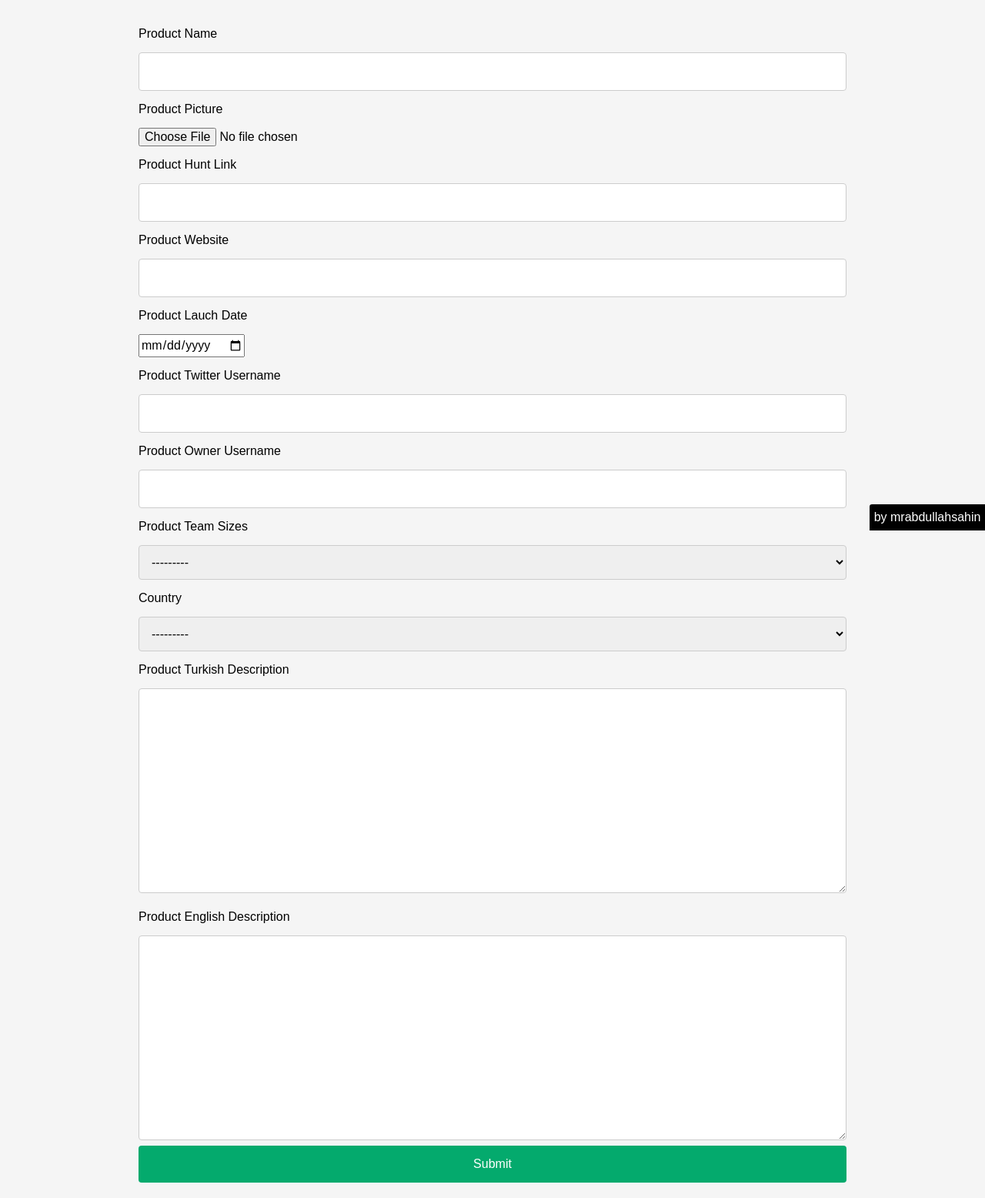
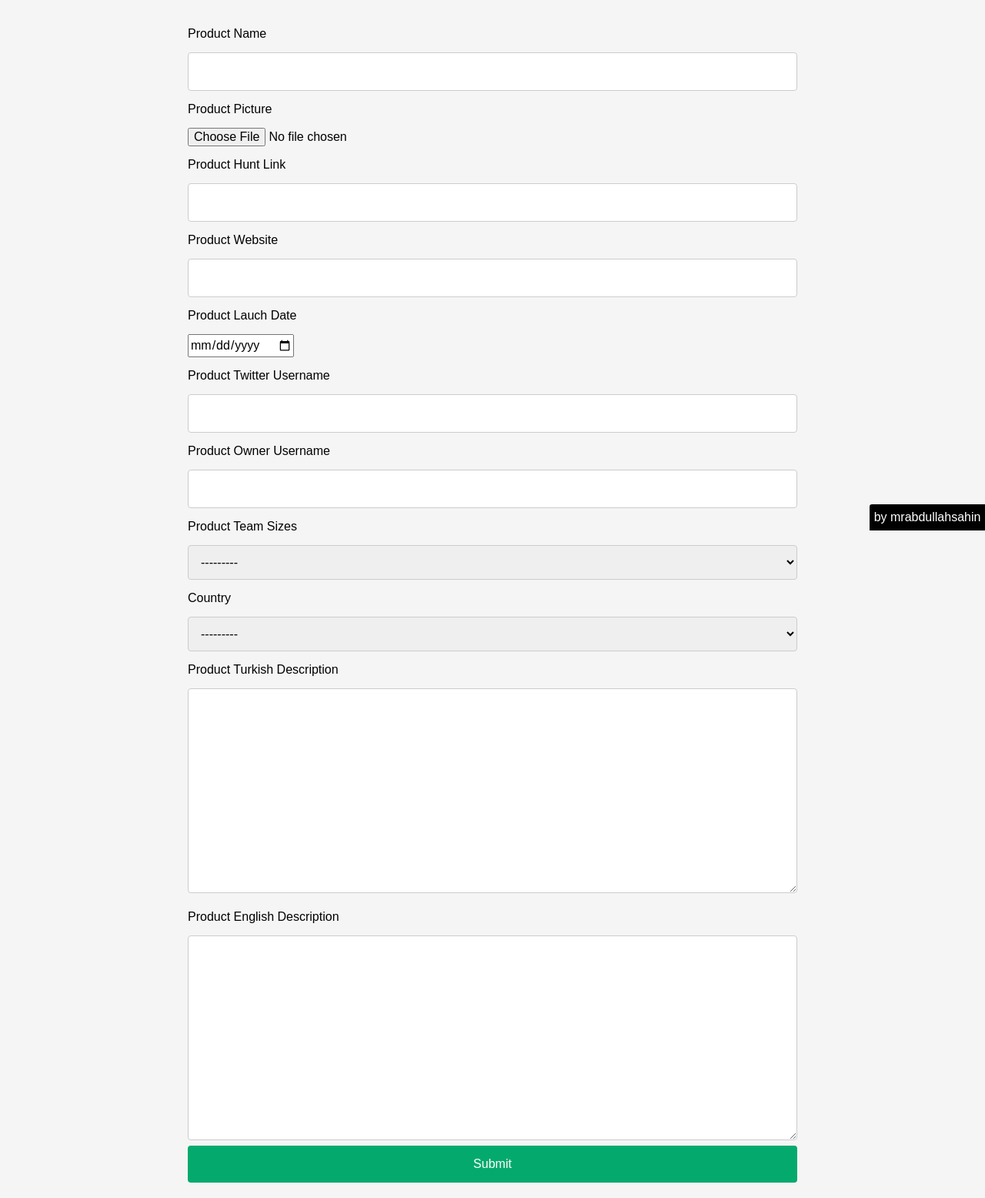
Before and after one commit to mrabdullahsahin/producthuntturkey.com, a Django app: page /en/add-your-startup in a window 1280 px wide. Shown: the part 111-1667 px from the top of the page at 77% size. Run offline with Django 4.2, Linux system fonts and the light colour scheme; data that the repository does not hold is empty.

Commit message:
change form container width

```diff
--- a/producthuntturkey/static/css/add-your-startup.css
+++ b/producthuntturkey/static/css/add-your-startup.css
@@ -1,6 +1,6 @@
 .container {
   padding: 20px;
-  width: 75%;
+  width: 65%;
   margin-left: auto;
   margin-right: auto;
 }
```
